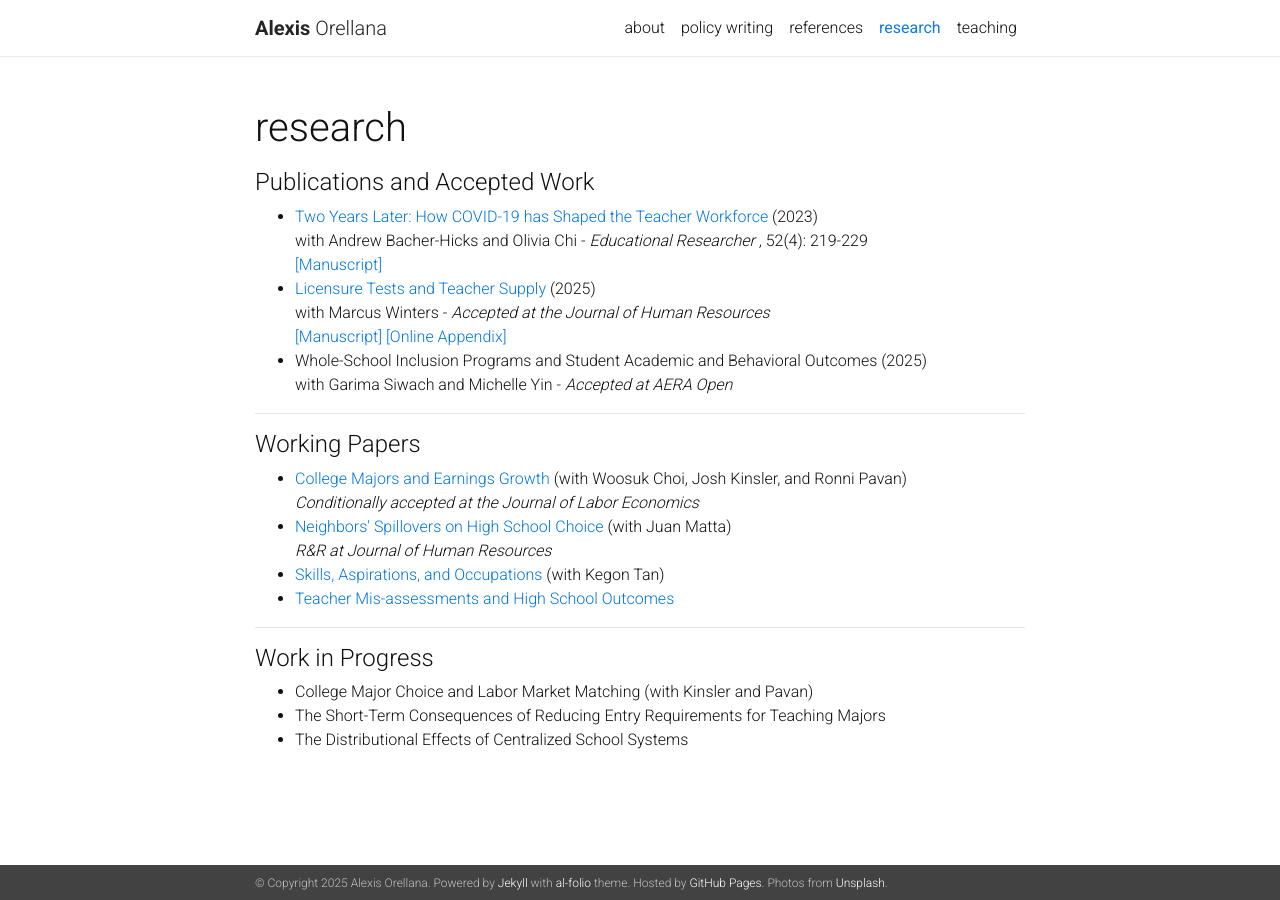
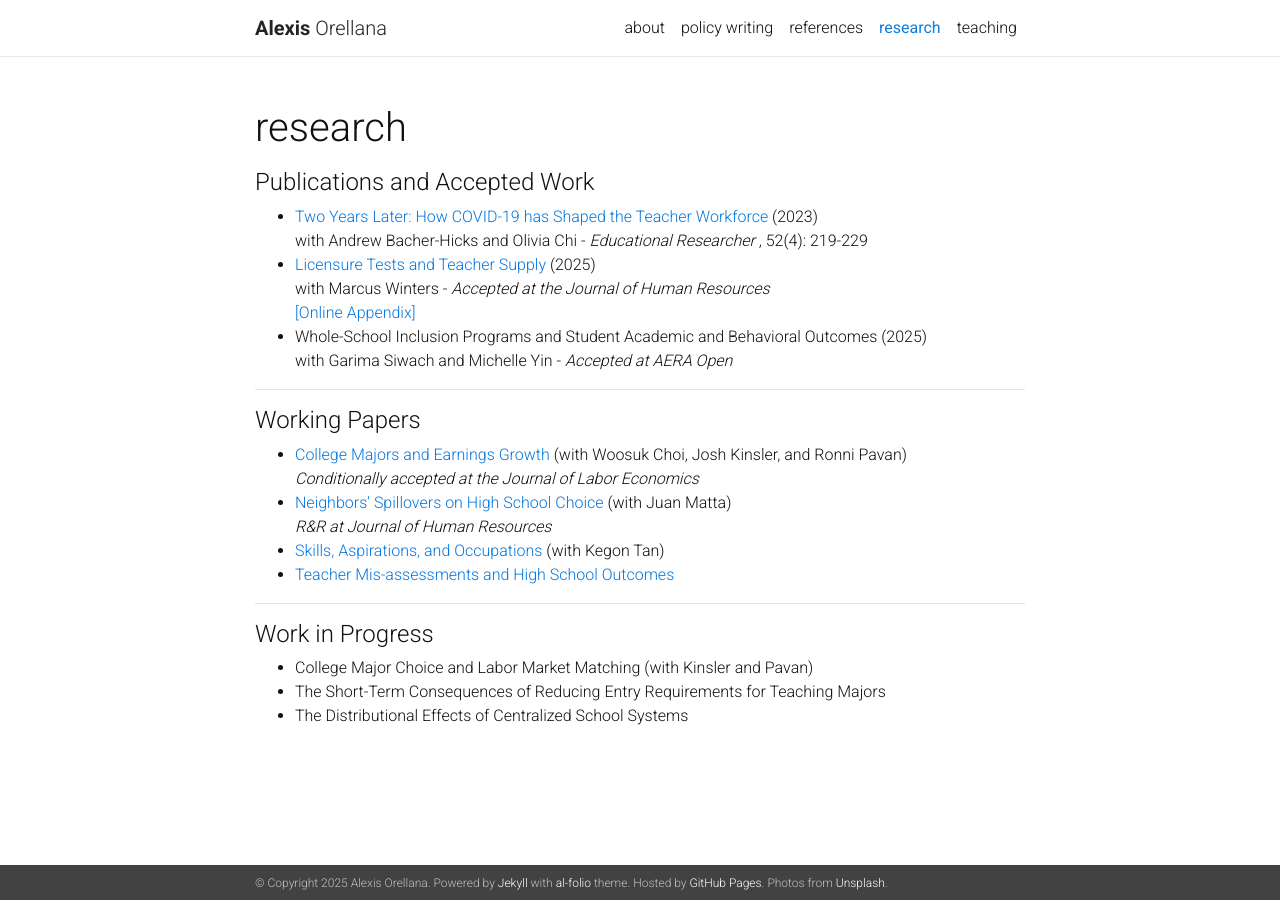
Before and after one commit to alexisorellana/alexisorellana.github.io, a Jekyll site: the page built from _pages/research.md, in a window 1280 px wide. Built offline with Jekyll 4.4.1, drawn with Linux system fonts in a browser that asks for light colours; nearby versions of some CDN libraries; a style sheet for code colours, icons or effects is not loaded.

Commit message:
update 10-30

```diff
--- a/_pages/research.md
+++ b/_pages/research.md
@@ -17,15 +17,11 @@ nav: true
 
 with Andrew Bacher-Hicks and Olivia Chi - <em> Educational Researcher </em>, 52(4): 219-229 </li>
 
-<a href="{{ site.baseurl }}/assets/pdf/BCO_2023.pdf" target="_blank">[Manuscript]</a>
-
-
 
 <li> <a href="{{ site.baseurl }}/assets/pdf/jhr.0324-13465R2.full.pdf" target="_blank">Licensure Tests and Teacher Supply</a> (2025)
 <br>
 with Marcus Winters - <em> Accepted at the Journal of Human Resources </em> </li>
 
-<a href="{{ site.baseurl }}/assets/pdf/OW_5_27_25.pdf" target="_blank">[Manuscript]</a>
 <a href="{{ site.baseurl }}/assets/pdf/Licensure_Appendix.pdf" target="_blank">[Online Appendix]</a>
 
 
```
